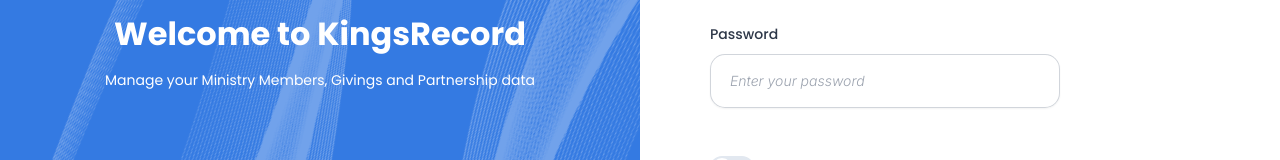
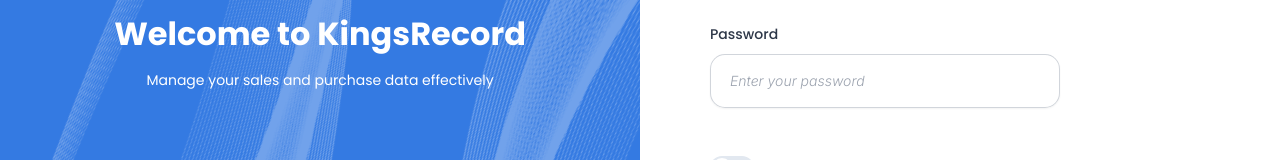
Before and after one commit to David-Maduabuchi/portfolio-kingsrecord, a React (Vite) app: page /signin in a window 1280 px wide. Shown: the part 348-508 px from the top of the page. Built offline with nearby package versions, Linux system fonts and the light colour scheme.

Commit message:
first commit

```diff
--- a/src/pages/signin/SignIn.tsx
+++ b/src/pages/signin/SignIn.tsx
@@ -63,12 +63,12 @@
 
     // Check if email is empty or invalid
     if (!Email || !/\S+@\S+\.\S+/.test(Email)) {
-      setEmailError("“Thou shalt not send without a valid email!”");
+      setEmailError("please provide a valid email");
       return;
     }
     // Check if password is empty or less than 8 characters
     if (!password || password.length < 8) {
-      setPasswordError("“Strong passwords are like strong faith—unbreakable!”");
+      setPasswordError("password must be at least 8 characters");
       return;
     }
 
@@ -111,7 +111,7 @@
               Welcome to KingsRecord
             </h2>
             <p className="font-normal text-sm">
-              Manage your Ministry Members, Givings and Partnership data
+              Manage your sales and purchase data effectively
             </p>
           </div>
         </div>
--- a/src/pages/signup/Signup.tsx
+++ b/src/pages/signup/Signup.tsx
@@ -129,7 +129,7 @@
               Welcome to KingsRecord
             </h2>
             <p className="font-normal text-sm px-7">
-              Manage your Ministry Members, Givings and Partnership data
+              Manage all your sales and purchase data effectively.
             </p>
           </div>
         </div>
```
